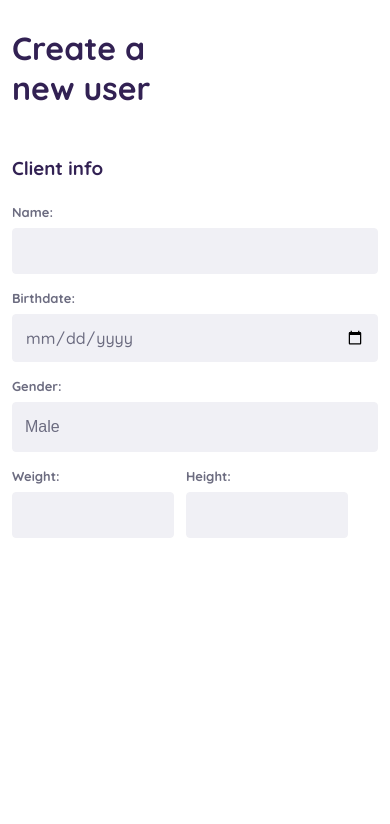
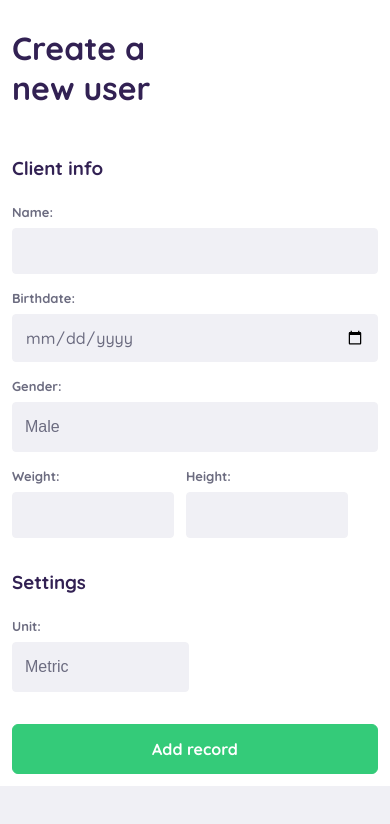
Before and after one commit to hang-up/danilo-tracker, a Vue app: page /#/adduser in a window 390 px wide. Shown: the top 824 px of the page. Built offline with nearby package versions, Linux system fonts and the light colour scheme.

Commit message:
added more style mobile and web

```diff
--- a/src/views/Adduser.vue
+++ b/src/views/Adduser.vue
@@ -39,6 +39,25 @@
         </div>
       </div>
 
+      <div class="form-header">
+        <h3 class="sub-title">Settings</h3>
+      </div>
+
+      <div class="line row">
+        <div class="form-item left">
+          <label class="label" for="unit">Unit:</label>
+          <select class="input" name="unit">
+            <option value="metric">Metric</option>
+            <option value="imperial">Imperial</option>
+          </select>
+        </div>
+      </div>
+
+      <div class="btn-row">
+        <button class="btn-primary">
+          Add record
+        </button>
+      </div>
     </div>
   </div>
 </template>
@@ -62,7 +81,6 @@ export default {
     padding: 12px;
     max-width: 100%;
     margin: 0 auto;
-    height: 100vh;
   }
 
   .form-header {
@@ -94,6 +112,15 @@ export default {
     max-width: 162px;
     min-width: 100%;
   }
+
+  .btn-row {
+    display: block;
+    padding: 0px;
+  }
+
+  .btn-primary {
+    width: 100%;
+  }
 }
 
 /* Screen bigger then 481px */
@@ -108,6 +135,16 @@ export default {
 
   .form-header {
     margin: 0 12px;
+  }
+
+  .btn-row {
+    display: block;
+    padding: 12px;
+  }
+
+  .btn-primary {
+    align-self: flex-end;
+    width: 160px;
   }
 }
 
@@ -165,4 +202,21 @@ export default {
   -webkit-appearance: none;
   line-height: 24px;
 }
+.btn-row {
+  display: flex;
+  justify-content: flex-end;
+}
+
+.btn-primary {
+  padding: 12px;
+  line-height: 24px;
+  color: #fff;
+  background: var(--primary-color);
+  border: 1px solid var(--primary-color);
+  border-radius: 6px;
+  font-size: 16px;
+  font-weight: 600;
+  margin-top: 16px;
+  outline: none;
+}
 </style>
```
